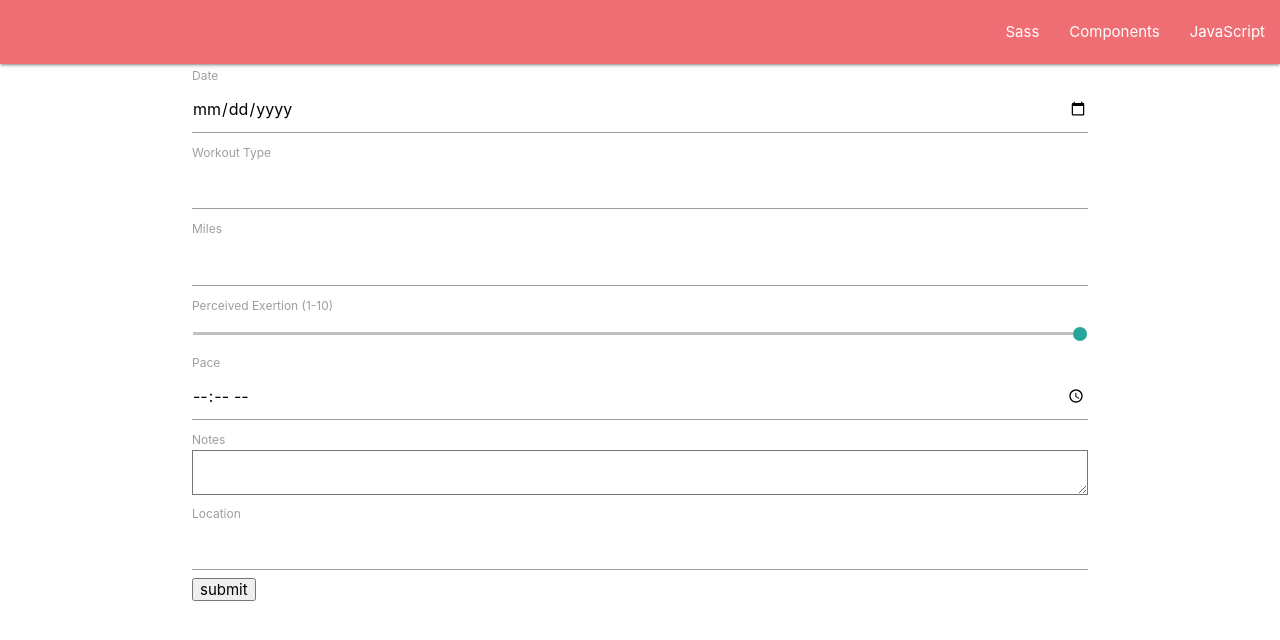
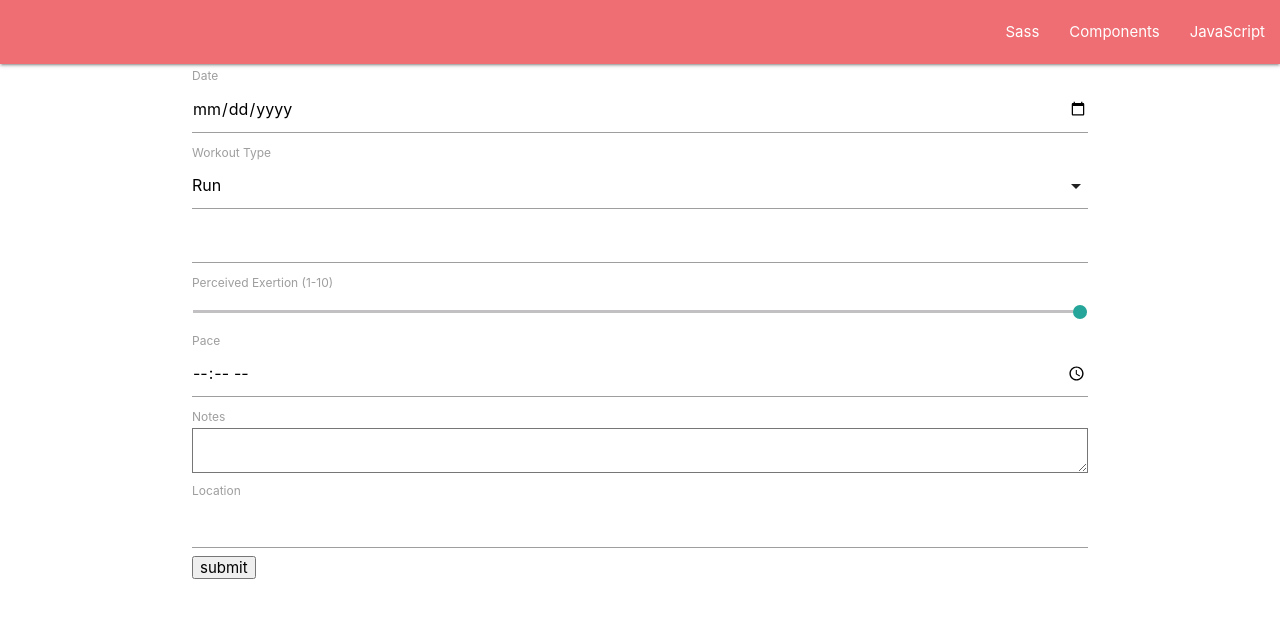
Before and after one commit to cossentino/fit-tracker-frontend, a React (Create React App) app: page /workouts/create in a window 1280 px wide. Shown: the top 640 px of the page. Built offline with nearby package versions, Linux system fonts and the light colour scheme.

Commit message:
finally imported materialize js files

```diff
--- a/package.json
+++ b/package.json
@@ -7,9 +7,11 @@
     "@testing-library/react": "^11.1.0",
     "@testing-library/user-event": "^12.1.10",
     "bootstrap": "^4.6.0",
+    "materialize-css": "^1.0.0",
     "react": "^17.0.2",
     "react-bootstrap": "^1.5.2",
     "react-dom": "^17.0.2",
+    "react-materialize": "^3.9.8",
     "react-redux": "^7.2.3",
     "react-router-dom": "^5.2.0",
     "react-scripts": "4.0.3",
--- a/public/index.html
+++ b/public/index.html
@@ -12,7 +12,6 @@
     <link rel="apple-touch-icon" href="%PUBLIC_URL%/logo192.png" />
     <!-- Compiled and minified CSS -->
     <link rel="stylesheet" href="https://cdnjs.cloudflare.com/ajax/libs/materialize/1.0.0/css/materialize.min.css">
-
     <!-- Compiled and minified JavaScript -->
     <script src="https://cdnjs.cloudflare.com/ajax/libs/materialize/1.0.0/js/materialize.min.js"></script>
     <!--
@@ -31,7 +30,7 @@
     -->
     <title>React App</title>
 
-  </head>
+    </head>
   <body>
     <noscript>You need to enable JavaScript to run this app.</noscript>
     <div id="root"></div>
--- a/src/components/CreateWorkoutForm.js
+++ b/src/components/CreateWorkoutForm.js
@@ -1,8 +1,13 @@
 import React, { Component } from 'react'
+import M from 'materialize-css'
 
 
 
 class CreateWorkoutForm extends Component {
+
+  componentDidMount() {
+    M.AutoInit()
+  }
 
   constructor() {
     super()
@@ -44,11 +49,16 @@ class CreateWorkoutForm extends Component {
 
   render() {
     return (
+      <div>
         <form className="container" onSubmit={this.handleSubmit}>
           <label>Date</label>
           <input type="date" name="workout_type" />
           <label>Workout Type</label>
-        <input type="text" name="workout_type" onChange={this.handleChange}/>
+          <select name="workout_type" onChange={this.handleChange}>
+            <option value="run">Run</option>
+            <option value="swim">Swim</option>
+            <option value="bike">Bike</option>
+          </select>
           <label>Miles</label>
           <input onChange={this.handleChange} type="text" name="miles" />
           <label>Perceived Exertion (1-10) </label>
@@ -64,6 +74,8 @@ class CreateWorkoutForm extends Component {
           {this.state.miles}
         </form>
 
+      </div>
+
     )
   }
 }
--- a/src/index.js
+++ b/src/index.js
@@ -5,9 +5,14 @@ import { createStore, applyMiddleware } from 'redux'
 import thunk from 'redux-thunk'
 import rootReducer from './reducers/rootReducer'
 import App from './App';
-import reportWebVitals from './reportWebVitals';
+import M from 'materialize-css'
+// import reportWebVitals from './reportWebVitals';
+
 
 const store = createStore(rootReducer, applyMiddleware(thunk))
+M.AutoInit()
+
+
 
 ReactDOM.render(
     <Provider store={store}>
@@ -19,4 +24,4 @@ ReactDOM.render(
 // If you want to start measuring performance in your app, pass a function
 // to log results (for example: reportWebVitals(console.log))
 // or send to an analytics endpoint. Learn more: https://bit.ly/CRA-vitals
-reportWebVitals();
+// reportWebVitals();
```
Also changed, not shown: 2 other files (tests, documents, lock files or other folders). Lines whose indentation alone changed are shown as unchanged.
